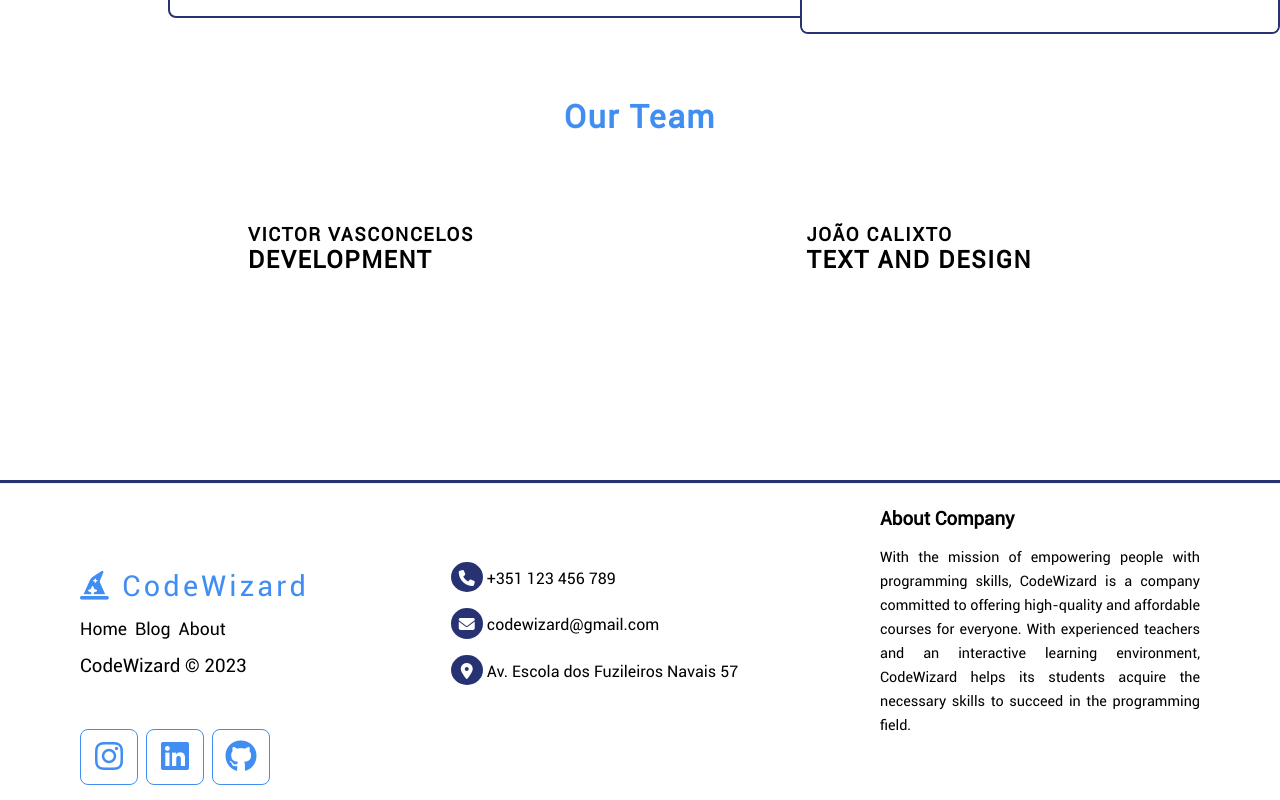
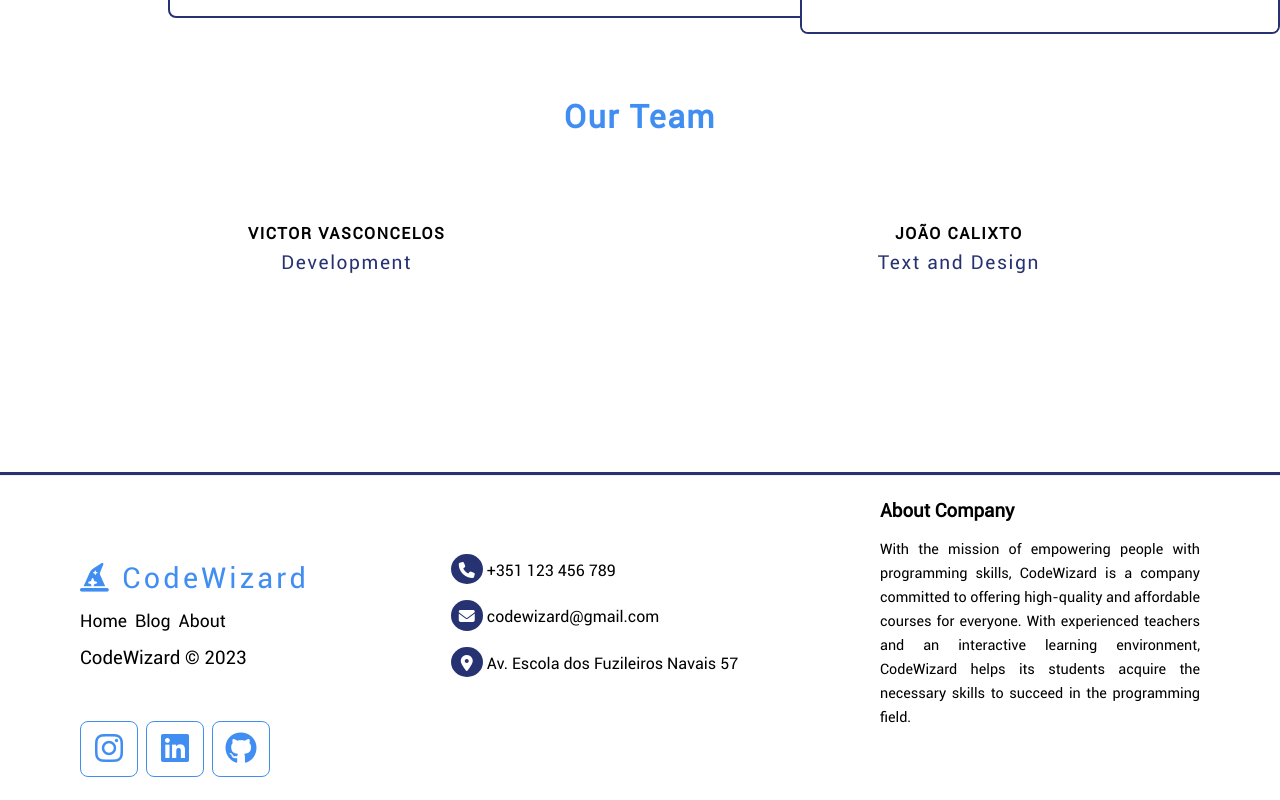
Before and after one commit to Victorceloss/code-wizard, a React (Vite) app in the folder frontend/: page /about in a window 1280 px wide. Shown: the part 739-1539 px from the top of the page. Built offline with nearby package versions, Linux system fonts and the light colour scheme.

Commit message:
:lipstick: style: Adding Styles to the About

```diff
--- a/frontend/src/styles/about.css
+++ b/frontend/src/styles/about.css
@@ -104,9 +104,23 @@
 }
 
 .about-team-member {
+  display: flex;
+  align-items: center;
+  flex-direction: column;
+  justify-content: center;
+}
+
+.team-member-name {
   padding: 0.5rem;
 
   font-size: 1.0rem;
   letter-spacing: 0.1rem;
   text-transform: uppercase;
 }
+
+.team-member-function {
+  font-size: 1.2rem;
+  color: var(--Title);
+  font-weight: normal;
+  letter-spacing: 0.1rem;
+}
```
